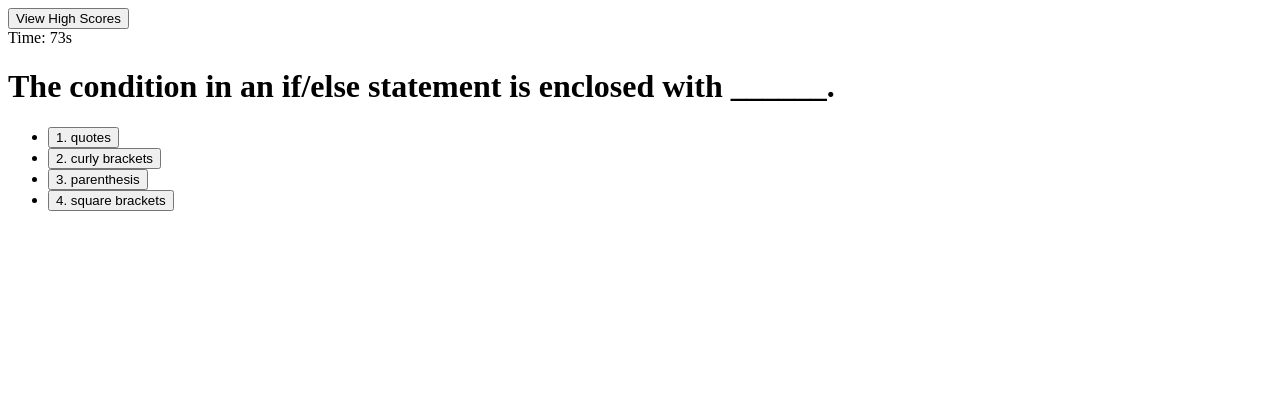
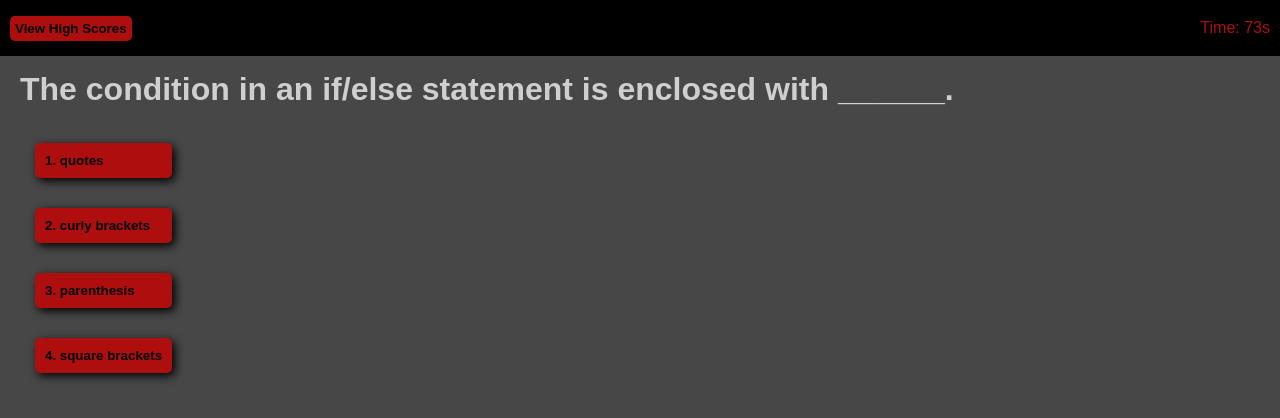
Before and after one commit to Mazattack1999/code-quiz, a plain HTML site: page index.html in a window 1280 px wide. Both pictures are taken after a click on the button "Start Quiz". Drawn offline with Linux system fonts and the light colour scheme.

Commit message:
add css styles

```diff
--- a/assets/css/style.css
+++ b/assets/css/style.css
@@ -1,8 +1,111 @@
+:root {
+    --color1: black;
+    --color2: rgb(71, 71, 71);
+    --color3: rgb(207, 207, 207);
+    --color4: rgb(175, 14, 14);
+}
 
+*{
+    margin:0;
+    font-family: Arial, Helvetica, sans-serif;
+}
 
+/* General elements start*/
+button {
+    background-color: var(--color4);
+    border: var(--color1);
+    border-radius: 5px;
+    box-shadow: 3px 3px 10px var(--color1);
+    padding: 5px;
+    font-weight: bold;
+}
 
+button:hover {
+    transform: translate(0px, -2px);
+}
 
+ul {
+    list-style:none;
+}
 
+li {
+    margin: 5px;
+}
+
+input {
+    background-color: var(--color3);
+}
+/* General elements end */
+
+/* Header start */
+header {
+    display: flex;
+    justify-content: space-between;
+    align-items: center;
+    background-color: var(--color1);
+    height: 7vh;
+}
+
+header * {
+    margin: 0 10px;
+}
+/* Header end */
+
+/* Body start */
+body {
+    background-color: var(--color2);
+    color: var(--color3);
+
+}
+/* Body end */
+
+/* Main start */
+main {
+display: flex;
+flex-direction: column;
+align-items:center;
+margin: 5px 10px;
+}
+
+main * {
+    padding: 10px;
+}
+
+main p {
+    text-align: center;
+}
+
+main ul {
+    display: flex;
+    flex-direction: column;
+}
+/* Main end */
+
+/* Permanent elements start */
+.timer {
+    color: var(--color4);
+}
+/* Permanent elements end*/
+
+/* Quiz in progress classes start */
+.quiz-in-progress{
+    align-items: flex-start;
+}
+
+.answer-choice-button {
+    text-align: left;
+    width: 100%;
+}
+/* Quiz in progress classes end */
+
+/* End of quiz clesses Start*/
+.submit-button {
+    margin-left: 10px;
+}
+/* End of quiz classes end */
+
+/* Utility classes start */
 .hidden {
     display: none;
 }
+/* Utility classes end */
--- a/assets/js/script.js
+++ b/assets/js/script.js
@@ -47,6 +47,7 @@ function resetQuiz(){
 
 // moving from start screen into quiz screen
 function startQuiz(){
+    quizMain.classList.add("quiz-in-progress");
     // save description paragraph
     var para = document.querySelector(".description");
     // remove description paragraph
@@ -159,6 +160,9 @@ function handleQuestionAnswering(questionNum){
 }
 
 function endQuiz(){
+    quizMain.classList.remove("quiz-in-progress");
+    // set quiz in progress to true
+    quizInProgress = false;
     // stop timer
     clearInterval(interval);
     timer.innerHTML = "Time: " + time + "s";
```
